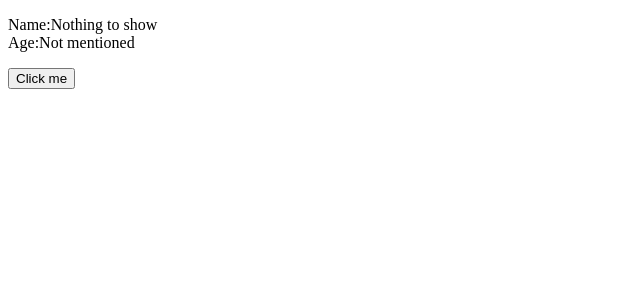
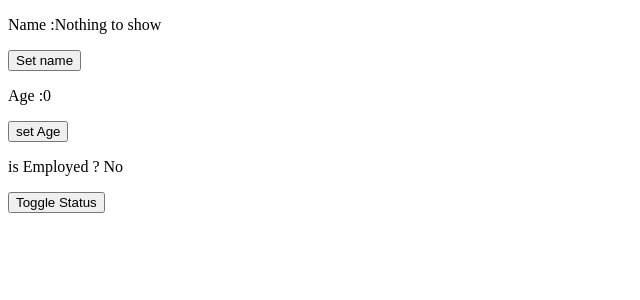
Before and after one commit to sasindaran/react-class, a React (Vite) app in the folder myapp/: page / in a window 1280 px wide. Shown: the top 300 px of the page, without its empty margins (0-640 px from the left). Built offline with nearby package versions, Linux system fonts and the light colour scheme.

Commit message:
getter and setter

```diff
--- a/myapp/src/Button.jsx
+++ b/myapp/src/Button.jsx
@@ -2,21 +2,39 @@ import { useState } from "react";
 function Button(){
 
 const [name, setName] = useState("Nothing to show")
-const [age, setage] = useState("Not mentioned")
-function updateName(){
-    let getname=prompt("Enter your name")
-    let getage=prompt("Enter your Age");
-   setName(getname);
-   setage(getage);
+const [age, setage] = useState(0)
+
+const [isEmployed,setIsEmployed]=useState(false);
+
+const updateName=()=>{
+    setName("durba");
 }
+
+const updateAge=()=>{
+    setage(age+1);
+}
+
+const toggleEmployeStatus=()=>{
+    setIsEmployed(!isEmployed);
+}
+
+
+// function updateName(){
+//     let getname=prompt("Enter your name")
+//     let getage=prompt("Enter your Age");
+//    setName(getname);
+//    setage(getage);
+// }
     return(
         <div>
-            <p>
-                Name:{name}
-                <br />
-                Age:{age}
-            </p>
-        <button onClick={updateName}>Click me</button>
+            <p> Name :{name}</p>
+            <button onClick={updateName}>Set name</button>
+            <p>Age :{age}</p>
+            <button onClick={updateAge}>
+                set Age
+            </button>
+            <p> is Employed ? {isEmployed ? "Yes" :"No"}</p>
+            <button onClick={toggleEmployeStatus}>Toggle Status</button>
         </div>
     );
 }
```
Also changed, not shown: myapp/src/Ubutton.jsx (added, +23 -0 lines).
